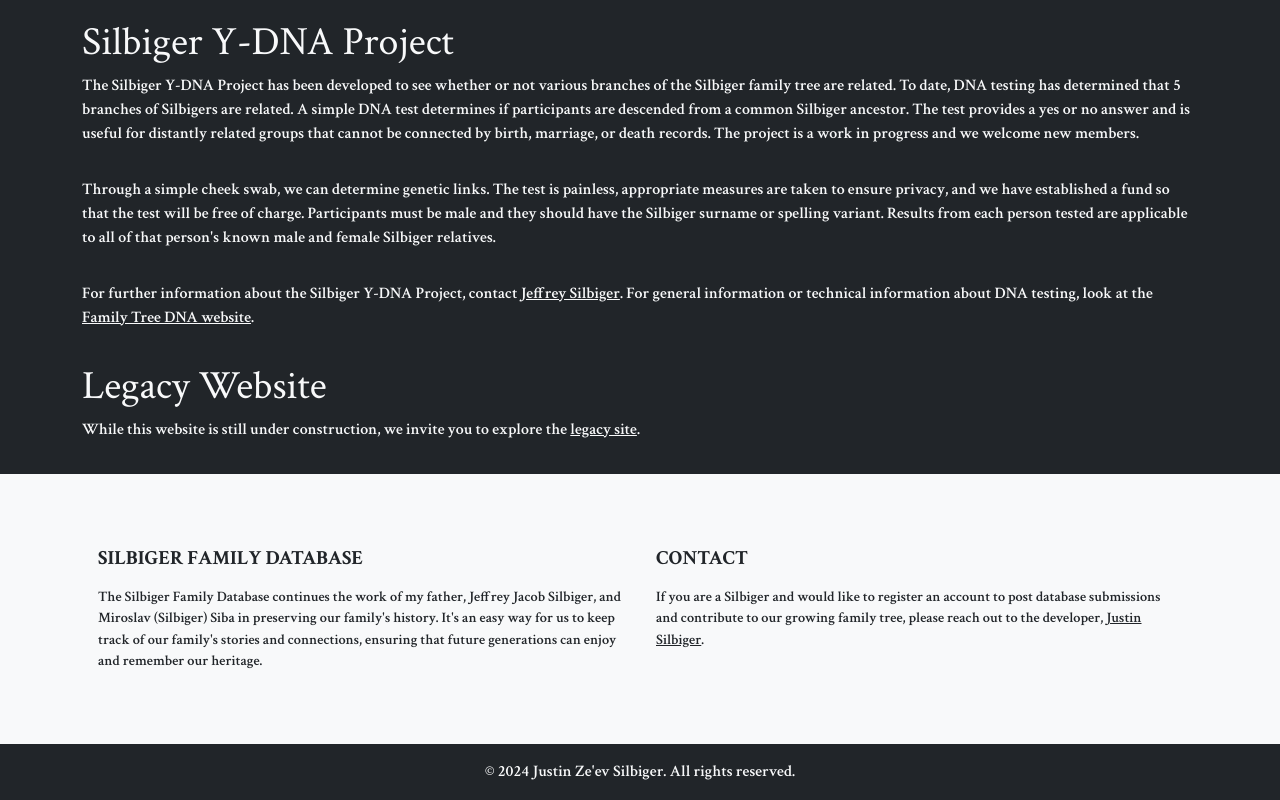
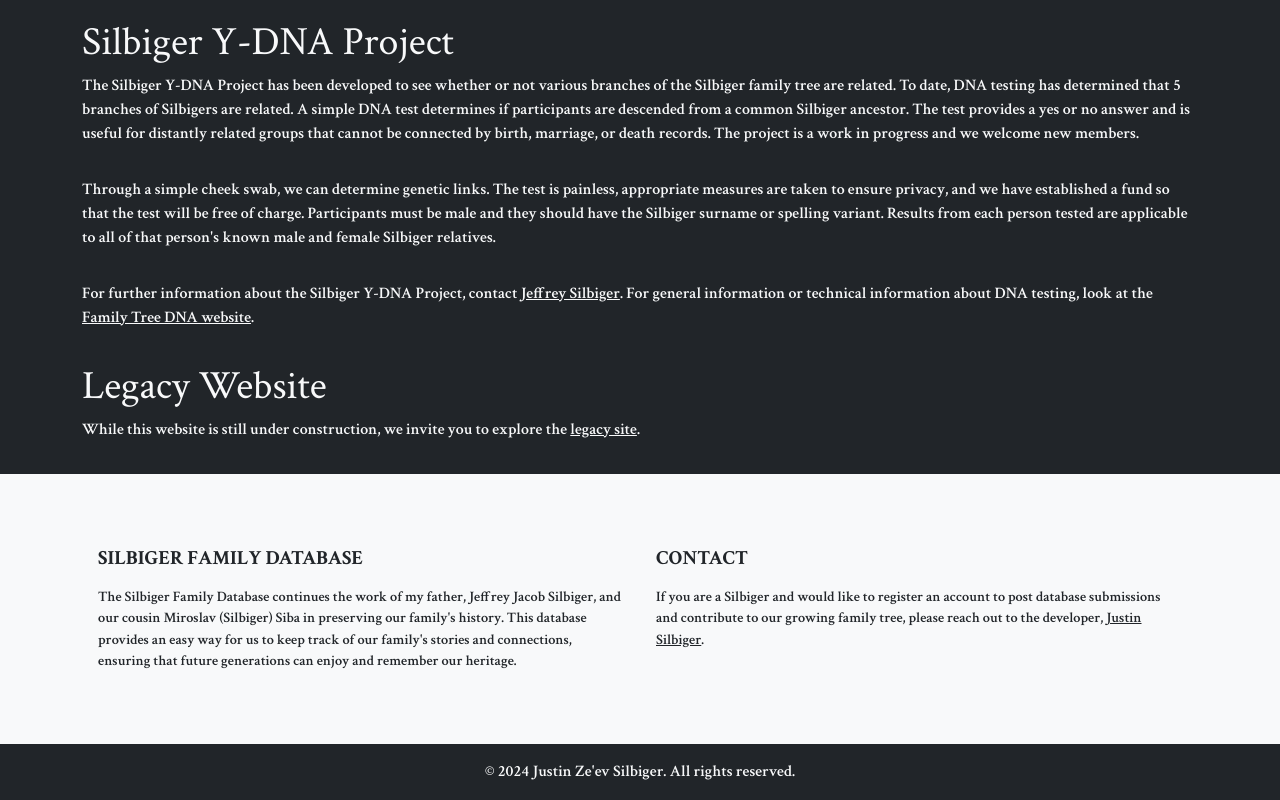
Before and after one commit to JustinSilbiger/silbiger, a website: page public/index.html in a window 1280 px wide. Shown: the part 798-1598 px from the top of the page. Drawn offline with nearby package versions, Linux system fonts and the light colour scheme.

Commit message:
DB Corrections

```diff
--- a/public/index.html
+++ b/public/index.html
@@ -220,7 +220,7 @@
       <div class="row">
         <div class="col-lg-6 col-md-12 mb-4 mb-md-0">
           <h5 class="text-uppercase">Silbiger Family Database</h5>
-          <p class="text-dark">The Silbiger Family Database continues the work of my father, Jeffrey Jacob Silbiger, and Miroslav (Silbiger) Siba in preserving our family's history. It's an easy way for us to keep track of our family's stories and connections, ensuring that future generations can enjoy and remember our heritage.</p>
+          <p class="text-dark">The Silbiger Family Database continues the work of my father, Jeffrey Jacob Silbiger, and our cousin Miroslav (Silbiger) Siba in preserving our family's history. This database provides an easy way for us to keep track of our family's stories and connections, ensuring that future generations can enjoy and remember our heritage.</p>
         </div>
         <div class="col-lg-6 col-md-12 mb-4 mb-md-0 mt-4 mt-lg-0">
           <h5 class="text-uppercase">Contact</h5>
```
